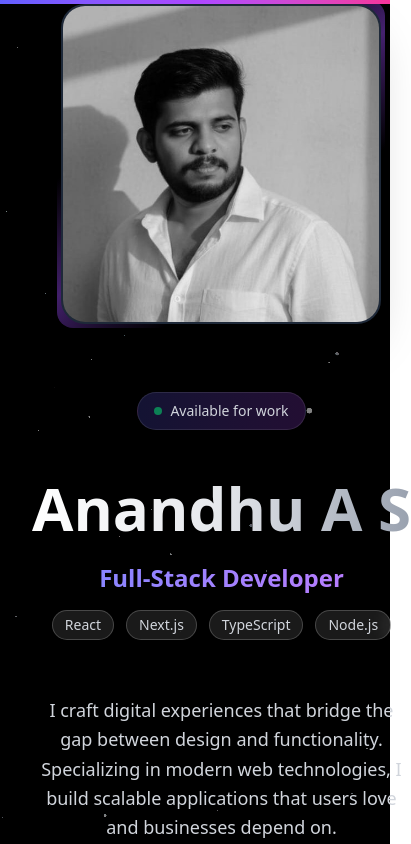
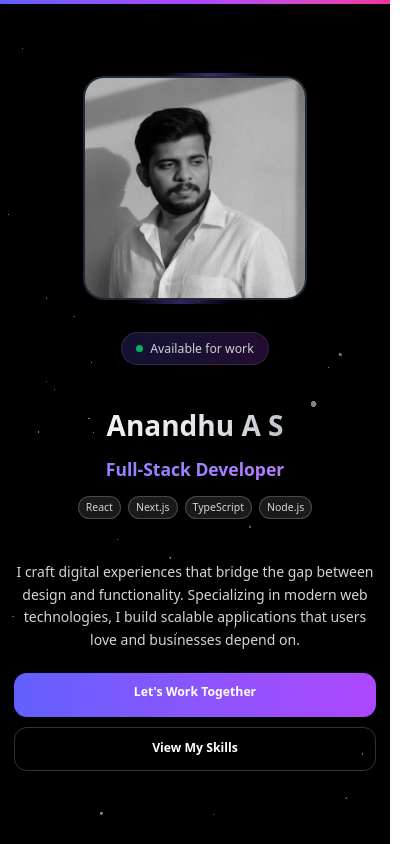
Before and after one commit to anandhu2022/anandhu-a-s-portfolio-website, a Next.js app: page / in a window 390 px wide. Shown: the top 844 px of the page, 411 px wide, since content can reach past the window. Built offline with nearby package versions, Linux system fonts and the light colour scheme.

Commit message:
Updated UI for mobile responsive

```diff
--- a/src/app/globals.css
+++ b/src/app/globals.css
@@ -122,11 +122,13 @@
 /* Smooth scrolling and custom scrollbar */
 html {
   scroll-behavior: smooth;
+  overflow-x: hidden;
 }
 
 body {
   scrollbar-width: thin;
   scrollbar-color: #374151 #111827;
+  overflow-x: hidden;
 }
 
 /* Webkit scrollbar styling */
@@ -146,3 +148,37 @@ body::-webkit-scrollbar-thumb {
 body::-webkit-scrollbar-thumb:hover {
   background: #4b5563;
 }
+
+/* Mobile-specific optimizations */
+@media (max-width: 768px) {
+  html {
+    font-size: 14px;
+  }
+
+  body {
+    -webkit-text-size-adjust: 100%;
+    -webkit-tap-highlight-color: transparent;
+  }
+}
+
+/* Prevent horizontal scroll on mobile */
+* {
+  box-sizing: border-box;
+}
+
+/* Responsive text scaling */
+@media (max-width: 640px) {
+  .text-6xl { font-size: 2.5rem; line-height: 1.2; }
+  .text-7xl { font-size: 3rem; line-height: 1.2; }
+  .text-8xl { font-size: 3.5rem; line-height: 1.2; }
+  .text-5xl { font-size: 2.25rem; line-height: 1.3; }
+  .text-4xl { font-size: 2rem; line-height: 1.3; }
+}
+
+/* Touch-friendly button sizing */
+@media (max-width: 768px) {
+  button, a {
+    min-height: 44px;
+    min-width: 44px;
+  }
+}
--- a/src/app/layout.tsx
+++ b/src/app/layout.tsx
@@ -15,6 +15,7 @@ const geistMono = Geist_Mono({
 export const metadata: Metadata = {
     title: "Anandhu A S | Frontend Developer Portfolio",
     description: "Welcome to the portfolio of Anandhu A S – Frontend developer specializing in Next.js, React, and TypeScript. Showcasing projects, skills, and professional experience.",
+    viewport: "width=device-width, initial-scale=1",
 };
 
 export default function RootLayout({
--- a/src/app/page.tsx
+++ b/src/app/page.tsx
@@ -48,7 +48,7 @@ const Page = () => {
             <ContactSection />
 
             {/* Footer */}
-            <footer className="relative py-6 text-center text-gray-500 text-sm z-20 pointer-events-none">
+            <footer className="relative py-4 sm:py-6 text-center text-gray-500 text-xs sm:text-sm z-20 pointer-events-none px-4">
                 © {new Date().getFullYear()} Anandhu A S. Built with Next.js 🚀
             </footer>
         </main>
--- a/src/components/InfiniteSkillsScroll.tsx
+++ b/src/components/InfiniteSkillsScroll.tsx
@@ -42,9 +42,9 @@ function MagnetSkill({ skill, className = '', variant = 'blue' }: MagnetSkillPro
       onMouseMove={handleMouseMove}
       onMouseLeave={handleMouseLeave}
     >
-      <div className={`flex items-center gap-3 px-6 py-3 ${gradientClass} backdrop-blur-sm rounded-full border border-white/10 text-white font-medium whitespace-nowrap hover:border-white/30 transition-colors cursor-pointer group`}>
-        <span className="text-2xl group-hover:scale-110 transition-transform">{skill.icon}</span>
-        <span className="text-sm">{skill.name}</span>
+      <div className={`flex items-center gap-2 sm:gap-3 px-4 sm:px-6 py-2 sm:py-3 ${gradientClass} backdrop-blur-sm rounded-full border border-white/10 text-white font-medium whitespace-nowrap hover:border-white/30 transition-colors cursor-pointer group`}>
+        <span className="text-lg sm:text-2xl group-hover:scale-110 transition-transform">{skill.icon}</span>
+        <span className="text-xs sm:text-sm">{skill.name}</span>
       </div>
     </motion.div>
   );
@@ -73,12 +73,12 @@ const skills = [
 
 export default function InfiniteSkillsScroll() {
   return (
-    <section className="py-16 overflow-hidden relative">
+    <section className="py-8 sm:py-12 lg:py-16 overflow-hidden relative">
       <div className="absolute inset-0 bg-gradient-to-r from-transparent via-white/5 to-transparent"></div>
 
       {/* First row - moving right */}
       <motion.div
-        className="flex gap-8 mb-8"
+        className="flex gap-4 sm:gap-6 lg:gap-8 mb-4 sm:mb-6 lg:mb-8"
         animate={{
           x: [0, -1000],
         }}
@@ -98,7 +98,7 @@ export default function InfiniteSkillsScroll() {
 
       {/* Second row - moving left */}
       <motion.div
-        className="flex gap-8"
+        className="flex gap-4 sm:gap-6 lg:gap-8"
         animate={{
           x: [-1000, 0],
         }}
--- a/src/components/sections/HeroSection.tsx
+++ b/src/components/sections/HeroSection.tsx
@@ -7,8 +7,8 @@ import MagnetButton from '@/components/MagnetButton';
 
 export default function HeroSection() {
     return (
-        <section className="relative min-h-screen flex flex-col lg:flex-row items-center justify-center gap-16 px-8 z-20 pointer-events-none">
-            <div className="max-w-7xl mx-auto w-full grid lg:grid-cols-2 gap-16 items-center">
+        <section className="relative min-h-screen flex flex-col lg:flex-row items-center justify-center gap-8 lg:gap-16 px-4 sm:px-6 lg:px-8 z-20 pointer-events-none">
+            <div className="max-w-7xl mx-auto w-full grid lg:grid-cols-2 gap-8 lg:gap-16 items-center">
                 {/* Left Content */}
                 <motion.div
                     initial={{opacity: 0, x: -50}}
@@ -32,7 +32,7 @@ export default function HeroSection() {
                         initial={{opacity: 0, y: 20}}
                         animate={{opacity: 1, y: 0}}
                         transition={{duration: 0.8, delay: 0.3}}
-                        className="text-6xl md:text-7xl lg:text-8xl font-bold mb-6 bg-gradient-to-r from-white via-gray-200 to-gray-400 bg-clip-text text-transparent"
+                        className="text-4xl sm:text-5xl md:text-6xl lg:text-7xl xl:text-8xl font-bold mb-4 sm:mb-6 bg-gradient-to-r from-white via-gray-200 to-gray-400 bg-clip-text text-transparent leading-tight"
                     >
                         Anandhu&nbsp;A&nbsp;S
                     </motion.h1>
@@ -43,12 +43,12 @@ export default function HeroSection() {
                         transition={{duration: 0.8, delay: 0.4}}
                         className="mb-8"
                     >
-                        <h2 className="text-2xl md:text-3xl font-semibold mb-4 bg-gradient-to-r from-indigo-400 to-purple-400 bg-clip-text text-transparent">
+                        <h2 className="text-xl sm:text-2xl md:text-3xl font-semibold mb-4 bg-gradient-to-r from-indigo-400 to-purple-400 bg-clip-text text-transparent">
                             Full-Stack Developer
                         </h2>
-                        <div className="flex flex-wrap justify-center lg:justify-start gap-3 mb-6">
+                        <div className="flex flex-wrap justify-center lg:justify-start gap-2 sm:gap-3 mb-4 sm:mb-6">
                             {['React', 'Next.js', 'TypeScript', 'Node.js'].map((tech, i) => (
-                                <span key={i} className="px-3 py-1 bg-white/10 backdrop-blur-sm rounded-full text-sm text-gray-300 border border-white/20">
+                                <span key={i} className="px-2 sm:px-3 py-1 bg-white/10 backdrop-blur-sm rounded-full text-xs sm:text-sm text-gray-300 border border-white/20">
                                     {tech}
                                 </span>
                             ))}
@@ -59,7 +59,7 @@ export default function HeroSection() {
                         initial={{opacity: 0, y: 20}}
                         animate={{opacity: 1, y: 0}}
                         transition={{duration: 0.8, delay: 0.5}}
-                        className="text-lg md:text-xl text-gray-300 leading-relaxed mb-10 max-w-2xl"
+                        className="text-base sm:text-lg md:text-xl text-gray-300 leading-relaxed mb-6 sm:mb-8 lg:mb-10 max-w-2xl"
                     >
                         I craft digital experiences that bridge the gap between design and functionality.
                         Specializing in modern web technologies, I build scalable applications that users love
@@ -70,17 +70,17 @@ export default function HeroSection() {
                         initial={{opacity: 0, y: 20}}
                         animate={{opacity: 1, y: 0}}
                         transition={{duration: 0.8, delay: 0.6}}
-                        className="flex flex-col sm:flex-row gap-4 justify-center lg:justify-start pointer-events-none"
+                        className="flex flex-col sm:flex-row gap-3 sm:gap-4 justify-center lg:justify-start pointer-events-none"
                     >
                         <MagnetButton
                             href="mailto:anandhuas2022@gmail.com"
-                            className="px-8 py-4 bg-gradient-to-r from-indigo-500 to-purple-500 text-white font-semibold rounded-xl hover:from-indigo-600 hover:to-purple-600 transition-all duration-300 shadow-lg hover:shadow-xl pointer-events-auto transform hover:scale-105"
+                            className="px-6 sm:px-8 py-3 sm:py-4 bg-gradient-to-r from-indigo-500 to-purple-500 text-white font-semibold rounded-xl hover:from-indigo-600 hover:to-purple-600 transition-all duration-300 shadow-lg hover:shadow-xl pointer-events-auto transform hover:scale-105 text-sm sm:text-base"
                         >
                             Let&apos;s Work Together
                         </MagnetButton>
                         <MagnetButton
                             href="#skills"
-                            className="px-8 py-4 border border-white/20 text-white font-semibold rounded-xl hover:bg-white/10 transition-all duration-300 pointer-events-auto"
+                            className="px-6 sm:px-8 py-3 sm:py-4 border border-white/20 text-white font-semibold rounded-xl hover:bg-white/10 transition-all duration-300 pointer-events-auto text-sm sm:text-base"
                         >
                             View My Skills
                         </MagnetButton>
@@ -96,7 +96,7 @@ export default function HeroSection() {
                 >
                     <div className="relative">
                         <ElectricBorder className="pointer-events-none">
-                            <div className="relative w-80 h-80 lg:w-96 lg:h-96 rounded-3xl overflow-hidden border-2 border-gray-800 shadow-2xl bg-gray-900">
+                            <div className="relative w-64 h-64 sm:w-72 sm:h-72 md:w-80 md:h-80 lg:w-96 lg:h-96 rounded-3xl overflow-hidden border-2 border-gray-800 shadow-2xl bg-gray-900">
                                 <Image
                                     src="/profile.jpg"
                                     alt="Anandhu A S"
```
Also changed, not shown: src/components/sections/AboutSection.tsx (+7 -7 lines), src/components/sections/ContactSection.tsx (+15 -15 lines), src/components/sections/SkillsSection.tsx (+18 -18 lines).
